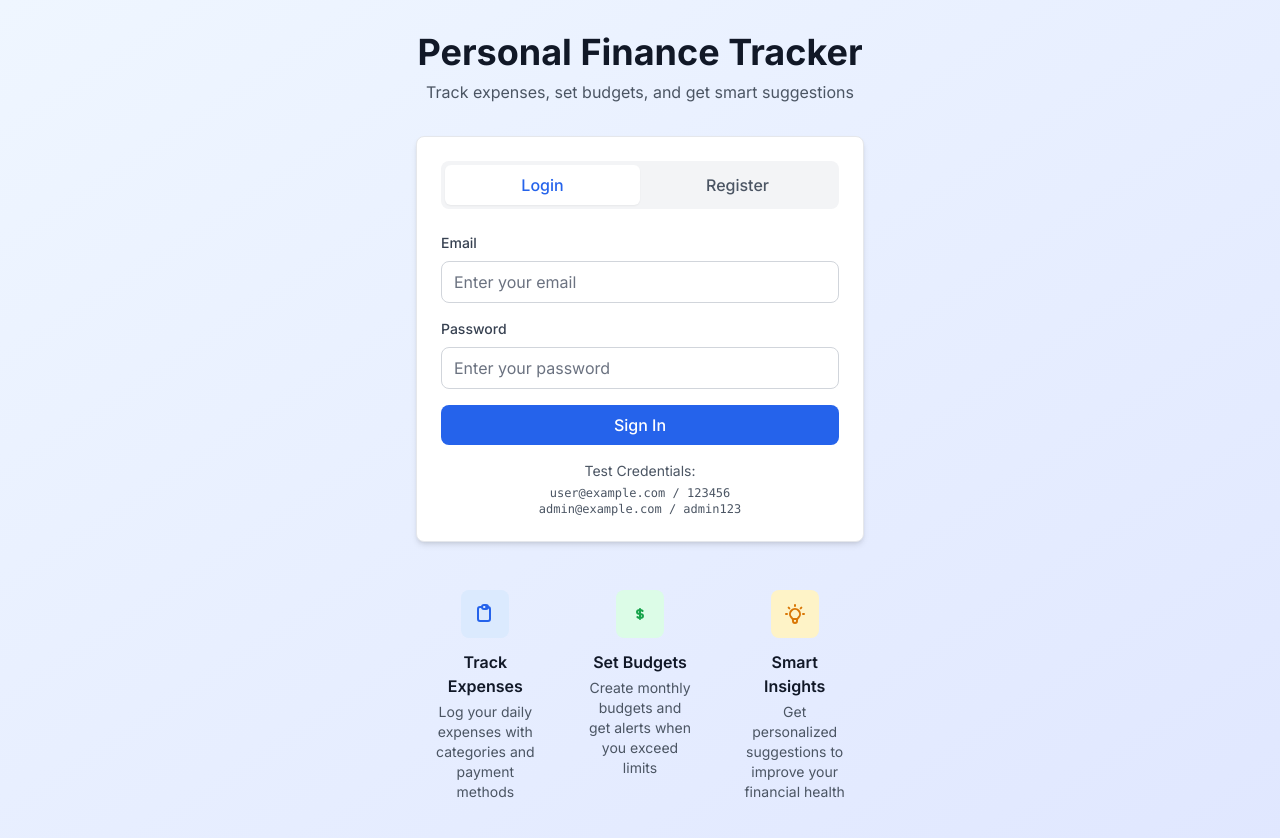
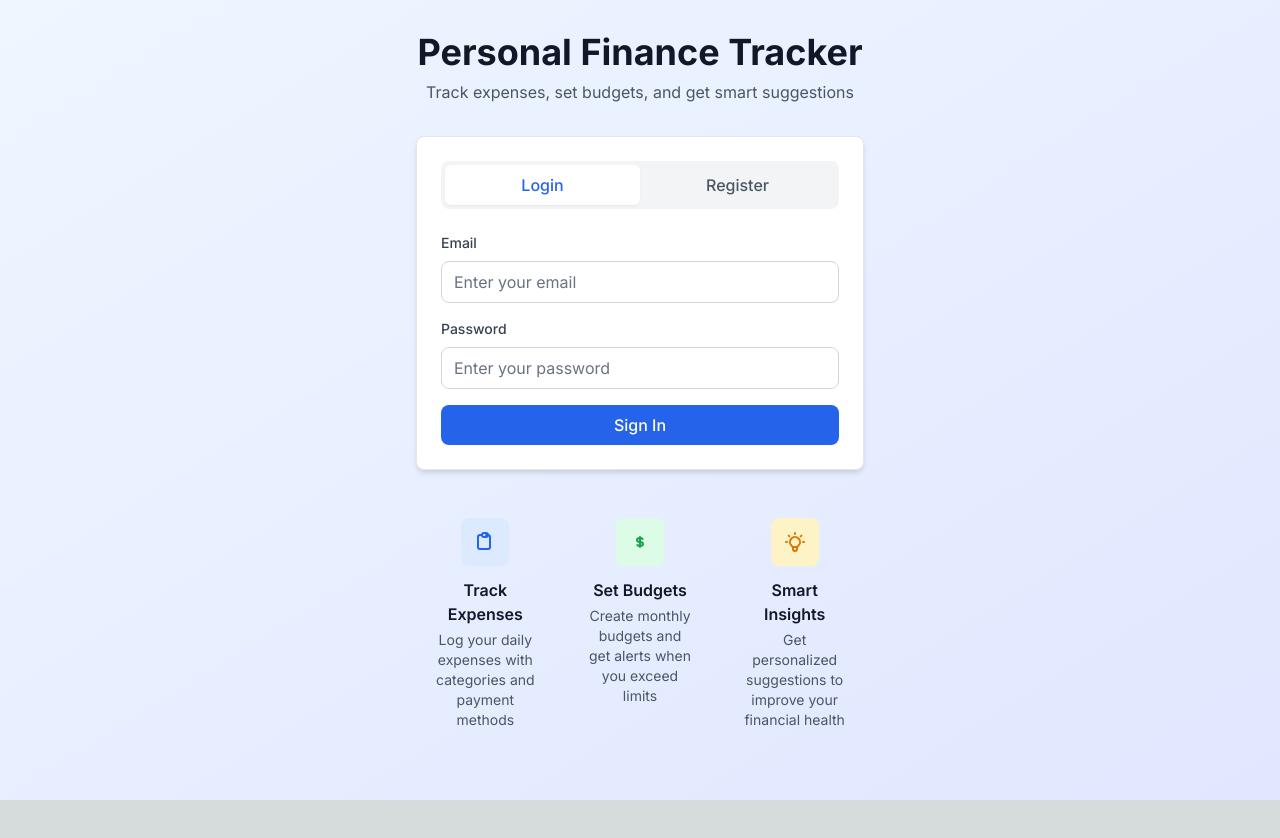
Before and after one commit to Tejas0901/Personal-Finance-Tracker, a Next.js app in the folder frontend/: page / in a window 1280 px wide. Shown: the top 838 px of the page. After the commit the page ends 800 px from the top, so only its background shows below. Built offline with nearby package versions, Linux system fonts and the light colour scheme; no server answers.

Commit message:
Updated Login form component code

```diff
--- a/frontend/components/auth/LoginForm.tsx
+++ b/frontend/components/auth/LoginForm.tsx
@@ -106,7 +106,7 @@
         {isLoading ? 'Signing in...' : 'Sign In'}
       </button>
 
-      <div className="text-center text-sm text-gray-600">
+      {/* <div className="text-center text-sm text-gray-600">
         <p>Test Credentials:</p>
         <p className="font-mono text-xs mt-1">
           user@example.com / 123456
@@ -114,7 +114,7 @@
         <p className="font-mono text-xs">
           admin@example.com / admin123
         </p>
-      </div>
+      </div> */}
     </form>
   )
 }
```
